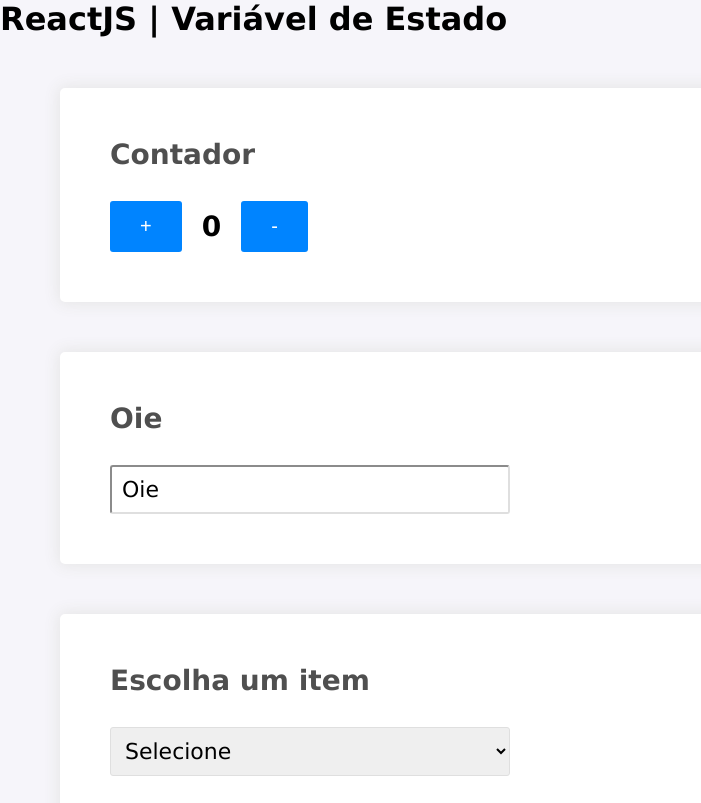
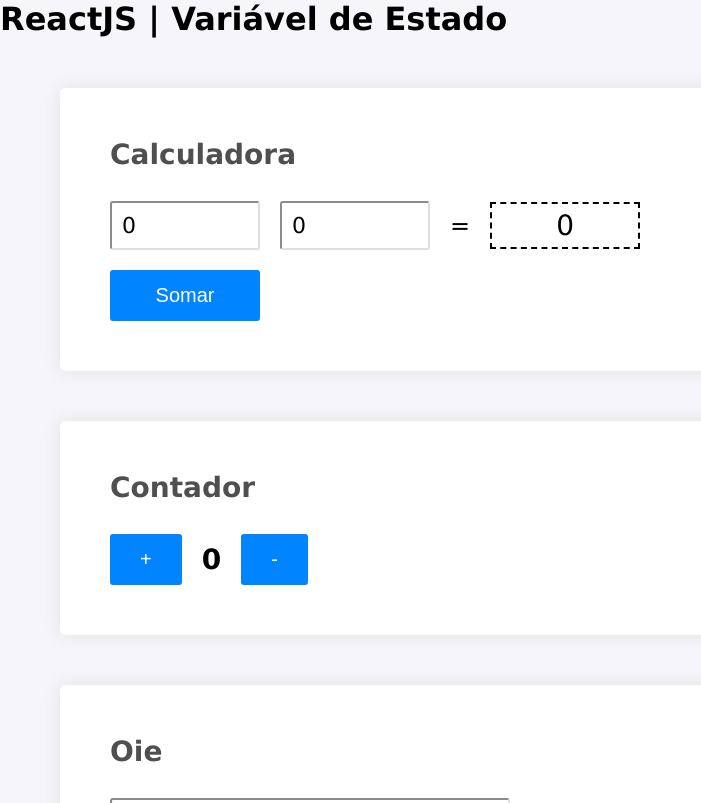
Before and after one commit to GuilhermePianoski/https---github.com-GuilhermePianoski-projeto1, a React (Create React App) app: page /variaveis in a window 1280 px wide. Shown: the top 803 px of the page, without its empty margins (0-701 px from the left). Built offline with nearby package versions, Linux system fonts and the light colour scheme.

Commit message:
mais variaveis

```diff
--- a/src/pages/variaveis/index.jsx
+++ b/src/pages/variaveis/index.jsx
@@ -8,6 +8,10 @@
     const [marcouOpcaoS4, setMarcouOpcaoS4] = useState(false);
     const [tituloS5, setTituloS5] = useState('Oie');
     const [descricaoS5, setDescricaoS5] = useState('Oiii');
+
+    const[num1, setNum1] = useState(0);
+    const[num2, setNum2] = useState(0);
+    const[res, setRes] = useState(0);
 
     //let Contador = 0
         function aumentar() {
@@ -24,36 +28,27 @@
             }
        }
 
-       function alterarTituloS2(e) {
-         let novoValor = e.target.value;
-         setTituloS2(novoValor);
-       }
-
-       function alterarTituloS3(e) {
-        let novoValor = e.target.value;
-        setTituloS3(novoValor);
+      function somar() {
+        let soma = Number(num1) + Number(num2);
+        setRes(soma);
       }
-
-      function alterarOpcaos4(e) {
-        let novoValor = e.target.value.checked;
-        setMarcouOpcaoS4(novoValor)
-      }
-
-      function alterarDescricaoS5(e) {
-        let novoValor = e.target.value;
-        setDescricaoS5(novoValor);
-      }
-
-      function alterarTituloS5() {
-         setTituloS5(descricaoS5);
-      }
-
 
     return(
         <div className='pagina-variaveis pagina'>
             <header className='cabecalho>'>
                 <h1>ReactJS | Variável de Estado</h1>
             </header>
+
+            <div className='secao calculadora'>
+                <h1> Calculadora </h1>
+                <div className='entrada'>
+                    <input type='text' value={num1} onChange={e => setNum1(e.target.value)} />
+                    <input type='text' value={num2} onChange={e => setNum2(e.target.value)} />
+                    <div>=</div>
+                    <div className='res'> {res} </div>
+                </div>
+                <button onClick={somar}> Somar </button>
+            </div>
 
             <div className='secao'>
                 <h1> Contador </h1>
@@ -67,12 +62,12 @@
 
             <div className='secao'>
                 <h1> {tituloS2} </h1>
-                <input type='text' value={tituloS2} onChange={alterarTituloS2} />
+                <input type='text' value={tituloS2} onChange={e => setTituloS2(e.target.value)} />
             </div>
 
             <div className='secao'>
                 <h1> {tituloS3} </h1>
-                <select onChange={alterarTituloS3}>
+                <select onChange={e => setTituloS3(e.target.value)}>
                     <option>Selecione</option>
                     <option>Javascript</option>
                     <option>Html/Css</option>
@@ -83,14 +78,14 @@
 
             <div className='secao'>
                 <h1> Programar é lindo? {marcouOpcaoS4 ? 'Sim' : 'Não'} </h1>
-                <input type='checkbox' checked={marcouOpcaoS4} onChange={alterarOpcaos4} /> Programar é lindo?
+                <input type='checkbox' checked={marcouOpcaoS4} onChange={e => setMarcouOpcaoS4(e.target.checked)} /> Programar é lindo?
             </div>
 
             <div className='secao'>
                 <h1> {tituloS5} </h1>
-                <input type='text' value={descricaoS5} onChange={alterarDescricaoS5} />
+                <input type='text' value={descricaoS5} onChange={e => setDescricaoS5(e.target.value)} />
 
-                <button onClick={alterarTituloS5}>Alterar</button>
+                <button onClick={() => setTituloS5(descricaoS5)}>Alterar</button>
             </div>
 
 
--- a/src/pages/variaveis/index.scss
+++ b/src/pages/variaveis/index.scss
@@ -8,4 +8,32 @@
         font: 600 28px 'Verdana';
 
     }
+
+.calculadora {
+
+    .entrada {
+        display: flex;
+        align-items: center;
+        gap: 20px;
+        margin-bottom: 20px;
+
+        input {
+            min-width: auto;
+            width: 150px;
+        }
+
+        .res {
+            border: 2px dashed;
+            width: 150px;
+            padding: 5px;
+            font: 500 28px 'Verdana';
+            text-align: center;
+    }
+      }
+
+      button {
+       width: 150px;
+      }
 }
+
+}
--- /dev/null
+++ b/src/utils/conversao.js
@@ -0,0 +1,3 @@
+export default function tratarNumero(valor) {
+    return Number(valor.replaceAll(',', '.'))
+}
```
